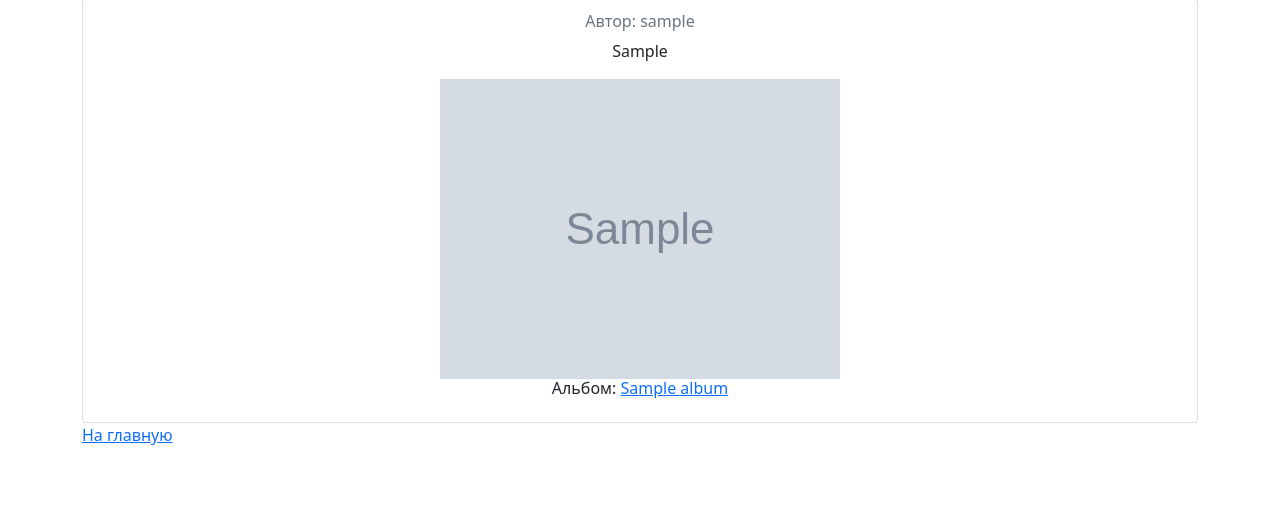
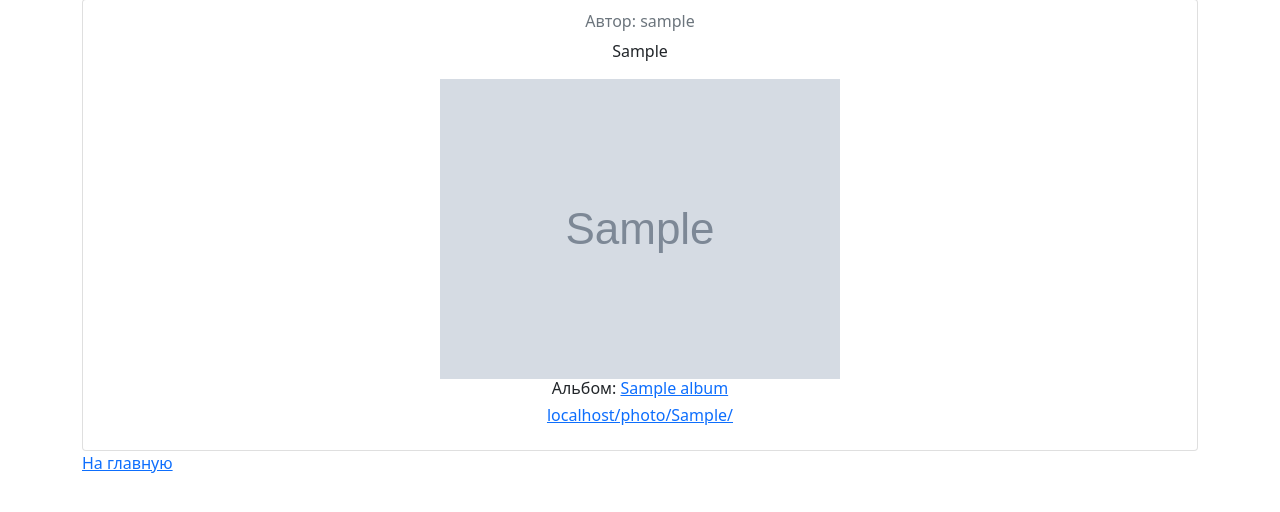
Before and after one commit to AkimErkebaev/Exam9, a Django app: page /photo/1/ in a window 1280 px wide. Shown: the part 73-585 px from the top of the page. Run offline with Django 4.2, Linux system fonts and the light colour scheme; a user stored in the database is signed in; tables that the repository leaves empty hold one stand-in row (values such as "Sample post"); grey boxes marked "Sample" are stand-in pictures.

Commit message:
Сделал 5 этап

```diff
--- a/Exam9/Exam9/settings.py
+++ b/Exam9/Exam9/settings.py
@@ -115,6 +115,10 @@ USE_I18N = True
 USE_TZ = True
 
 
+LOGIN_URL = "accounts:login"
+LOGOUT_REDIRECT_URL = "webapp:index"
+LOGIN_REDIRECT_URL = "webapp:index"
+
 MEDIA_ROOT = Path.joinpath(BASE_DIR, "uploads")
 MEDIA_URL = "/media/"
 
--- a/Exam9/webapp/forms.py
+++ b/Exam9/webapp/forms.py
@@ -17,7 +17,7 @@ class PhotoForm(forms.ModelForm):
 
     class Meta:
         model = Photo
-        exclude = ['id', 'is_created', 'user']
+        exclude = ['id', 'is_created', 'user', 'token']
 
 
 class AlbumForm(forms.ModelForm):
--- a/Exam9/webapp/models.py
+++ b/Exam9/webapp/models.py
@@ -14,6 +14,7 @@ class Photo(models.Model):
     album = models.ForeignKey('webapp.Album', related_name="photos", null=True, blank=True, verbose_name='Альбом',
                               on_delete=models.CASCADE)
     is_private = models.BooleanField(default=False)
+    token = models.CharField(max_length=255, null=True, blank=True)
 
     def __str__(self):
         return f'{self.pk}'
--- a/Exam9/webapp/templates/photos/photo_view.html
+++ b/Exam9/webapp/templates/photos/photo_view.html
@@ -36,6 +36,21 @@
                     Нет альбома
                 {% endif %}
             </h6>
+            {% if user == photo.user %}
+                {% if photo.token %}
+                    <h6>
+                        <a href="{% url 'webapp:photo_view_token'  token=photo.token %}">
+                            {{ request.get_host }}{% url 'webapp:photo_view_token'  token=photo.token %}
+                        </a>
+                    </h6>
+                {% else %}
+                    <form action="{% url "webapp:create_photo_token" photo.pk %}" method="post">
+                        {% csrf_token %}
+                        <input type="hidden" value="{{ photo.pk }}">
+                        <button type="submit" class="btn btn-primary">Сгенерировать ссылку</button>
+                    </form>
+                {% endif %}
+            {% endif %}
             {#            {% if request.user.is_authenticated %}#}
             {#                <a data-photo-id="photo-{{ photo.id }}" class="likes" href="{% url 'webapp:likes' photo.pk %}">#}
             {#                    {% if request.user in photo.likes.all %}Дизлайк{% else %} Лайк {% endif %}#}
@@ -84,9 +99,9 @@
                 </div>
                 <div class="modal-footer">
                     <button type="button" class="btn btn-secondary" data-bs-dismiss="modal">Закрыть</button>
-                     <form action="{% url "webapp:delete_photo" photo.pk %}" method="post">
+                    <form action="{% url "webapp:delete_photo" photo.pk %}" method="post">
                         {% csrf_token %}
-                         <input type="hidden" value="{{ photo.pk }}">
+                        <input type="hidden" value="{{ photo.pk }}">
                         <button type="submit" class="btn btn-danger">Удалить</button>
                     </form>
                 </div>
--- a/Exam9/webapp/urls.py
+++ b/Exam9/webapp/urls.py
@@ -1,7 +1,8 @@
 from django.urls import path
 
 from webapp.views.albums import AlbumView, CreateAlbum, UpdateAlbum, DeleteAlbum
-from webapp.views.photos import IndexViewPhotos, PhotoView, CreatePhoto, UpdatePhoto, DeletePhoto
+from webapp.views.photos import IndexViewPhotos, PhotoView, CreatePhoto, UpdatePhoto, DeletePhoto, CreatePhotoToken, \
+    PhotoTokenView
 
 app_name = "webapp"
 
@@ -11,6 +12,8 @@ urlpatterns = [
     path('photos/add/', CreatePhoto.as_view(), name="create_photo"),
     path('photo/<int:pk>/update/', UpdatePhoto.as_view(), name="update_photo"),
     path('photo/<int:pk>/delete/', DeletePhoto.as_view(), name="delete_photo"),
+    path('photo/<int:pk>/create_token/', CreatePhotoToken.as_view(), name="create_photo_token"),
+    path('photo/<str:token>/', PhotoTokenView.as_view(), name="photo_view_token"),
     path('album/<int:pk>/', AlbumView.as_view(), name='album_view'),
     path('album/add/', CreateAlbum.as_view(), name="create_album"),
     path('album/<int:pk>/update/', UpdateAlbum.as_view(), name="update_album"),
--- a/Exam9/webapp/views/albums.py
+++ b/Exam9/webapp/views/albums.py
@@ -12,7 +12,7 @@ from webapp.models import Photo, Album
 from django.views.generic import ListView, DetailView, CreateView, UpdateView, DeleteView
 
 
-class AlbumView(DetailView):
+class AlbumView(LoginRequiredMixin,DetailView):
     template_name = "albums/album_view.html"
     model = Album
     context_object_name = "album"
--- a/Exam9/webapp/views/photos.py
+++ b/Exam9/webapp/views/photos.py
@@ -1,8 +1,12 @@
+from uuid import uuid4
+
 from django.contrib.auth.mixins import LoginRequiredMixin, PermissionRequiredMixin
 from django.contrib.auth.models import Permission
 from django.db.models import Q
+from django.http import Http404
 from django.shortcuts import redirect, get_object_or_404
 from django.urls import reverse_lazy
+from django.utils.translation import gettext as _
 
 # Create your views here.
 from django.utils.http import urlencode
@@ -12,7 +16,7 @@ from webapp.models import Photo, Album
 from django.views.generic import ListView, DetailView, CreateView, UpdateView, DeleteView
 
 
-class IndexViewPhotos(ListView):
+class IndexViewPhotos(LoginRequiredMixin, ListView):
     model = Photo
     template_name = "photos/index.html"
     context_object_name = "photos"
@@ -25,7 +29,7 @@ class IndexViewPhotos(ListView):
         return queryset
 
 
-class PhotoView(DetailView):
+class PhotoView(LoginRequiredMixin, DetailView):
     template_name = "photos/photo_view.html"
     model = Photo
     context_object_name = "photo"
@@ -74,3 +78,45 @@ class DeletePhoto(PermissionRequiredMixin, DeleteView):
 
     def has_permission(self):
         return super().has_permission() or self.request.user == self.get_object().user
+
+
+class CreatePhotoToken(LoginRequiredMixin, UpdatePhoto):
+    model = Photo
+    form_class = PhotoDeleteForm
+
+    def has_permission(self):
+        return self.request.user == self.get_object().user
+
+    def get_success_url(self):
+        return self.get_object().get_absolute_url()
+
+    def post(self, request, *args, **kwargs):
+        object = self.get_object()
+
+        if not object.token:
+            token = uuid4().hex
+            object.token = token
+            object.save()
+
+        return redirect('webapp:photo_view', pk=object.pk)
+
+
+class PhotoTokenView(DetailView):
+    template_name = "photos/photo_view.html"
+    model = Photo
+    context_object_name = "photo"
+
+    def get_object(self, queryset=None):
+        queryset = self.get_queryset()
+        token = self.kwargs.get('token')
+        try:
+            obj = queryset.get(token=token)
+        except queryset.model.DoesNotExist:
+            raise Http404(_("No %(verbose_name)s found matching the query") %
+                          {'verbose_name': queryset.model._meta.verbose_name})
+        return obj
+
+    def get_context_data(self, **kwargs):
+        context = super().get_context_data(**kwargs)
+        context['favorite_users'] = self.object.favorites_users.all()
+        return context
```
